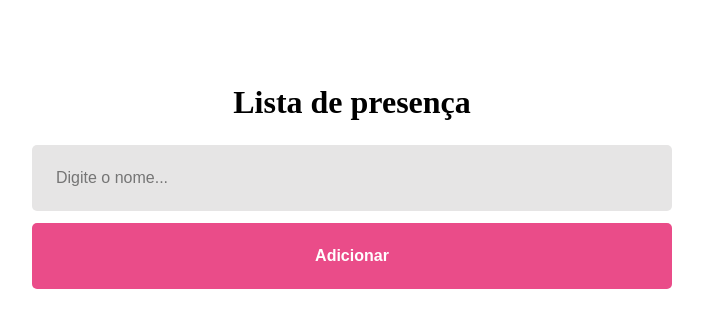
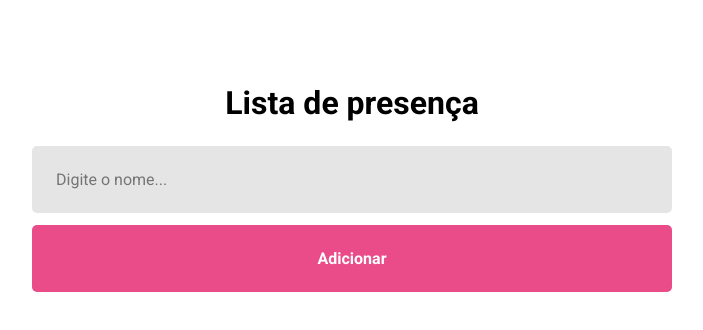
Before and after one commit to Rob30Garcia/especializar-front, a React (Vite) app in the folder reactapp/: page / in a window 1280 px wide. Shown: the top 330 px of the page, without its empty margins (288-991 px from the left). Built offline with nearby package versions, Linux system fonts and the light colour scheme.

Commit message:
feat: import roboto font

```diff
--- a/reactapp/index.html
+++ b/reactapp/index.html
@@ -3,6 +3,11 @@
   <head>
     <meta charset="UTF-8" />
     <meta name="viewport" content="width=device-width, initial-scale=1.0" />
+
+    <link rel="preconnect" href="https://fonts.googleapis.com">
+    <link rel="preconnect" href="https://fonts.gstatic.com" crossorigin>
+    <link href="https://fonts.googleapis.com/css2?family=Roboto:wght@400;500;700&display=swap" rel="stylesheet">
+
     <title>App Lista de presença</title>
   </head>
   <body>
--- a/reactapp/src/styles/global.css
+++ b/reactapp/src/styles/global.css
@@ -3,3 +3,10 @@
   padding: 0;
   box-sizing: border-box;
 }
+
+body, input, button {
+  font-size: 16px;
+  font-family: 'Roboto', sans-serif;
+
+  -webkit-font-smoothing: antialiased;
+}
```
